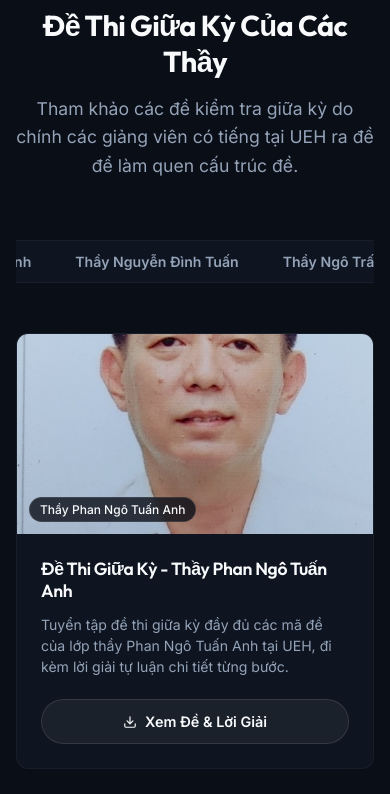
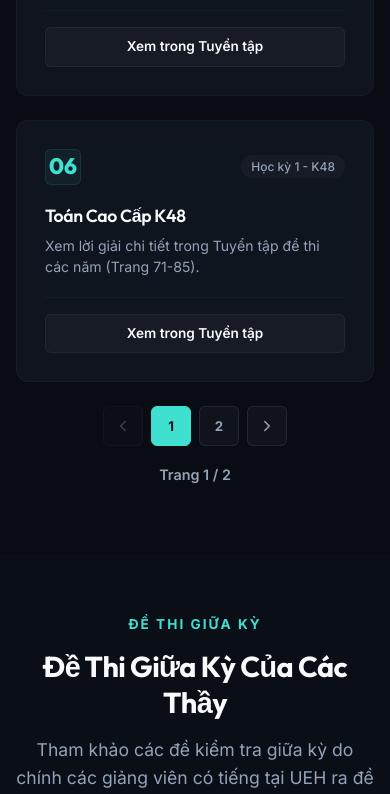
Before and after one commit to phuclu3123/toan_cao_cap_ueh_for_ace, a React (Vite) app in the folder frontend/: page /#/ in a window 390 px wide. Shown: the part 3680-4474 px from the top of the page. Built offline with nearby package versions, Linux system fonts and the light colour scheme; no server answers.

Commit message:
Mô tả thay đổi của bạn

```diff
--- a/frontend/src/assets/styles/Home.css
+++ b/frontend/src/assets/styles/Home.css
@@ -269,7 +269,7 @@
 
 .exams-grid {
   display: grid;
-  grid-template-columns: repeat(auto-fill, minmax(280px, 1fr));
+  grid-template-columns: repeat(3, minmax(0, 1fr));
   gap: 24px;
 }
 
@@ -412,7 +412,7 @@
 /* Midterm Grid Cards */
 .midterm-grid {
   display: grid;
-  grid-template-columns: repeat(auto-fill, minmax(280px, 1fr));
+  grid-template-columns: repeat(3, minmax(0, 1fr));
   gap: 30px;
 }
 
@@ -492,7 +492,7 @@
 
 .docs-grid {
   display: grid;
-  grid-template-columns: repeat(auto-fill, minmax(320px, 1fr));
+  grid-template-columns: repeat(3, minmax(0, 1fr));
   gap: 30px;
 }
 
@@ -503,6 +503,57 @@
 
 .external-card:hover {
   border-color: rgba(64, 224, 208, 0.15) !important;
+}
+
+.home-pagination {
+  display: flex;
+  align-items: center;
+  justify-content: center;
+  flex-wrap: wrap;
+  gap: 8px;
+  margin-top: 32px;
+}
+
+.home-page-btn {
+  width: 40px;
+  height: 40px;
+  display: inline-flex;
+  align-items: center;
+  justify-content: center;
+  border-radius: var(--radius-sm);
+  border: 1px solid rgba(255, 255, 255, 0.08);
+  background: rgba(255, 255, 255, 0.03);
+  color: var(--text-secondary);
+  font-weight: 700;
+  line-height: 1;
+  transition: var(--transition-fast);
+}
+
+.home-page-btn:hover:not(:disabled) {
+  border-color: rgba(64, 224, 208, 0.3);
+  color: var(--accent-teal);
+  background: rgba(64, 224, 208, 0.06);
+}
+
+.home-page-btn.active {
+  background: var(--accent-teal);
+  border-color: var(--accent-teal);
+  color: var(--bg-primary);
+}
+
+.home-page-btn:disabled {
+  cursor: not-allowed;
+  opacity: 0.35;
+}
+
+.home-page-summary {
+  min-height: 40px;
+  display: inline-flex;
+  align-items: center;
+  padding: 0 10px;
+  color: var(--text-secondary);
+  font-size: 0.9rem;
+  font-weight: 600;
 }
 
 /* ==========================================================================
@@ -565,6 +616,12 @@
   .about-image-area {
     order: 2; /* Put image below content on smaller tablets */
   }
+
+  .exams-grid,
+  .midterm-grid,
+  .docs-grid {
+    grid-template-columns: repeat(2, minmax(0, 1fr));
+  }
 }
 
 @media (max-width: 768px) {
@@ -597,4 +654,19 @@
   .contact-card {
     padding: 24px;
   }
+
+  .exams-grid,
+  .midterm-grid,
+  .docs-grid {
+    grid-template-columns: 1fr;
+  }
+
+  .home-pagination {
+    margin-top: 24px;
+  }
+
+  .home-page-summary {
+    width: 100%;
+    justify-content: center;
+  }
 }
--- a/frontend/src/pages/Home.jsx
+++ b/frontend/src/pages/Home.jsx
@@ -1,6 +1,6 @@
 import React, { useState, useEffect } from 'react';
-import { Link, useNavigate } from 'react-router-dom';
-import { Play, BookOpen, Download, Send, CheckCircle, AlertCircle, FileText, HelpCircle, Heart, User, Sparkles } from 'lucide-react';
+import { Link } from 'react-router-dom';
+import { Play, BookOpen, Download, Send, CheckCircle, AlertCircle, FileText, HelpCircle, User, Sparkles, ChevronLeft, ChevronRight } from 'lucide-react';
 import { documentsData as localDocs, midtermExams as localMidterms, finalExams as localFinals } from '../data/documentsData';
 import DocCard from '../components/DocCard';
 import { API_BASE_URL } from '../config';
@@ -9,6 +9,9 @@ import '../assets/styles/Home.css';
 export default function Home() {
   const [professorFilter, setProfessorFilter] = useState('all');
   const [docCategoryTab, setDocCategoryTab] = useState('all');
+  const [finalPage, setFinalPage] = useState(1);
+  const [midtermPage, setMidtermPage] = useState(1);
+  const [docsPage, setDocsPage] = useState(1);
 
   // Dynamic database lists
   const [docs, setDocs] = useState([]);
@@ -23,7 +26,7 @@ export default function Home() {
   const [contactStatus, setContactStatus] = useState('idle'); // idle | loading | success | error
   const [contactStatusMsg, setContactStatusMsg] = useState('');
 
-  const navigate = useNavigate();
+  const itemsPerHomePage = 6;
 
   useEffect(() => {
     const fetchResources = async () => {
@@ -103,6 +106,68 @@ export default function Home() {
   const filteredDocs = docCategoryTab === 'all'
     ? docs
     : docs.filter(doc => doc.category === docCategoryTab);
+
+  const getPaginatedItems = (items, page) => {
+    const startIndex = (page - 1) * itemsPerHomePage;
+    return items.slice(startIndex, startIndex + itemsPerHomePage);
+  };
+
+  const getTotalPages = (items) => Math.max(1, Math.ceil(items.length / itemsPerHomePage));
+
+  const paginatedFinals = getPaginatedItems(finals, finalPage);
+  const paginatedMidterms = getPaginatedItems(filteredMidtermExams, midtermPage);
+  const paginatedDocs = getPaginatedItems(filteredDocs, docsPage);
+
+  const handleProfessorFilterChange = (filter) => {
+    setProfessorFilter(filter);
+    setMidtermPage(1);
+  };
+
+  const handleDocCategoryChange = (category) => {
+    setDocCategoryTab(category);
+    setDocsPage(1);
+  };
+
+  const PaginationControls = ({ currentPage, totalPages, onPageChange, label }) => {
+    if (totalPages <= 1) return null;
+
+    return (
+      <div className="home-pagination" aria-label={label}>
+        <button
+          type="button"
+          className="home-page-btn"
+          onClick={() => onPageChange(currentPage - 1)}
+          disabled={currentPage === 1}
+          aria-label="Trang trước"
+        >
+          <ChevronLeft size={18} />
+        </button>
+
+        {Array.from({ length: totalPages }, (_, i) => i + 1).map((pageNumber) => (
+          <button
+            type="button"
+            key={pageNumber}
+            className={`home-page-btn ${currentPage === pageNumber ? 'active' : ''}`}
+            onClick={() => onPageChange(pageNumber)}
+          >
+            {pageNumber}
+          </button>
+        ))}
+
+        <button
+          type="button"
+          className="home-page-btn"
+          onClick={() => onPageChange(currentPage + 1)}
+          disabled={currentPage === totalPages}
+          aria-label="Trang sau"
+        >
+          <ChevronRight size={18} />
+        </button>
+
+        <span className="home-page-summary">Trang {currentPage} / {totalPages}</span>
+      </div>
+    );
+  };
 
   return (
     <div className="home-page">
@@ -208,10 +273,10 @@ export default function Home() {
           </div>
 
           <div className="exams-grid">
-            {finals.slice(0, 4).map((exam, index) => (
-              <div key={index} className="exam-card glass-panel">
+            {paginatedFinals.map((exam, index) => (
+              <div key={exam.id} className="exam-card glass-panel">
                 <div className="exam-card-header">
-                  <span className="exam-index">{(index + 1).toString().padStart(2, '0')}</span>
+                  <span className="exam-index">{(((finalPage - 1) * itemsPerHomePage) + index + 1).toString().padStart(2, '0')}</span>
                   <span className="exam-date">{exam.date}</span>
                 </div>
                 <div className="exam-card-body">
@@ -233,11 +298,12 @@ export default function Home() {
             ))}
           </div>
 
-          <div className="text-center mt-8">
-            <Link to="/resources?category=final" className="btn btn-secondary">
-              <span>Xem tất cả đề thi cuối kỳ ({finals.length})</span>
-            </Link>
-          </div>
+          <PaginationControls
+            currentPage={finalPage}
+            totalPages={getTotalPages(finals)}
+            onPageChange={setFinalPage}
+            label="Phân trang đề thi cuối kỳ"
+          />
         </div>
       </section>
 
@@ -253,16 +319,16 @@ export default function Home() {
           {/* Midterm Filter tabs */}
           <div className="filter-tabs-wrapper">
             <div className="filter-tabs glass-panel">
-              <button className={`filter-tab-btn ${professorFilter === 'all' ? 'active' : ''}`} onClick={() => setProfessorFilter('all')}>Tất cả</button>
-              <button className={`filter-tab-btn ${professorFilter === 'pnta' ? 'active' : ''}`} onClick={() => setProfessorFilter('pnta')}>Thầy Phan Ngô Tuấn Anh</button>
-              <button className={`filter-tab-btn ${professorFilter === 'ndt' ? 'active' : ''}`} onClick={() => setProfessorFilter('ndt')}>Thầy Nguyễn Đình Tuấn</button>
-              <button className={`filter-tab-btn ${professorFilter === 'ntv' ? 'active' : ''}`} onClick={() => setProfessorFilter('ntv')}>Thầy Ngô Trấn Vũ</button>
-              <button className={`filter-tab-btn ${professorFilter === 'ntvv' ? 'active' : ''}`} onClick={() => setProfessorFilter('ntvv')}>Thầy Nguyễn Thanh Vân</button>
+              <button className={`filter-tab-btn ${professorFilter === 'all' ? 'active' : ''}`} onClick={() => handleProfessorFilterChange('all')}>Tất cả</button>
+              <button className={`filter-tab-btn ${professorFilter === 'pnta' ? 'active' : ''}`} onClick={() => handleProfessorFilterChange('pnta')}>Thầy Phan Ngô Tuấn Anh</button>
+              <button className={`filter-tab-btn ${professorFilter === 'ndt' ? 'active' : ''}`} onClick={() => handleProfessorFilterChange('ndt')}>Thầy Nguyễn Đình Tuấn</button>
+              <button className={`filter-tab-btn ${professorFilter === 'ntv' ? 'active' : ''}`} onClick={() => handleProfessorFilterChange('ntv')}>Thầy Ngô Trấn Vũ</button>
+              <button className={`filter-tab-btn ${professorFilter === 'ntvv' ? 'active' : ''}`} onClick={() => handleProfessorFilterChange('ntvv')}>Thầy Nguyễn Thanh Vân</button>
             </div>
           </div>
 
           <div className="midterm-grid">
-            {filteredMidtermExams.slice(0, 3).map((exam) => (
+            {paginatedMidterms.map((exam) => (
               <div key={exam.id} className="midterm-card glass-panel">
                 <div className="midterm-card-img-wrapper">
                   <img
@@ -285,11 +351,12 @@ export default function Home() {
             ))}
           </div>
 
-          <div className="text-center mt-8">
-            <Link to={`/resources?category=midterm`} className="btn btn-secondary">
-              <span>Xem tất cả đề thi giữa kỳ ({midterms.length})</span>
-            </Link>
-          </div>
+          <PaginationControls
+            currentPage={midtermPage}
+            totalPages={getTotalPages(filteredMidtermExams)}
+            onPageChange={setMidtermPage}
+            label="Phân trang đề thi giữa kỳ"
+          />
         </div>
       </section>
 
@@ -305,16 +372,16 @@ export default function Home() {
           {/* Category Tabs */}
           <div className="filter-tabs-wrapper">
             <div className="filter-tabs category-tabs glass-panel">
-              <button className={`filter-tab-btn ${docCategoryTab === 'all' ? 'active' : ''}`} onClick={() => setDocCategoryTab('all')}>Tất cả</button>
-              <button className={`filter-tab-btn ${docCategoryTab === 'latest' ? 'active' : ''}`} onClick={() => setDocCategoryTab('latest')}>Tài liệu mới nhất</button>
-              <button className={`filter-tab-btn ${docCategoryTab === 'support' ? 'active' : ''}`} onClick={() => setDocCategoryTab('support')}>Tài liệu bổ trợ</button>
-              <button className={`filter-tab-btn ${docCategoryTab === 'other' ? 'active' : ''}`} onClick={() => setDocCategoryTab('other')}>Tài liệu khác</button>
+              <button className={`filter-tab-btn ${docCategoryTab === 'all' ? 'active' : ''}`} onClick={() => handleDocCategoryChange('all')}>Tất cả</button>
+              <button className={`filter-tab-btn ${docCategoryTab === 'latest' ? 'active' : ''}`} onClick={() => handleDocCategoryChange('latest')}>Tài liệu mới nhất</button>
+              <button className={`filter-tab-btn ${docCategoryTab === 'support' ? 'active' : ''}`} onClick={() => handleDocCategoryChange('support')}>Tài liệu bổ trợ</button>
+              <button className={`filter-tab-btn ${docCategoryTab === 'other' ? 'active' : ''}`} onClick={() => handleDocCategoryChange('other')}>Tài liệu khác</button>
             </div>
           </div>
 
           {/* Grid Cards */}
           <div className="docs-grid">
-            {filteredDocs.slice(0, 3).map((doc) => (
+            {paginatedDocs.map((doc) => (
               doc.externalUrl ? (
                 // If it is a direct Google Drive link
                 <div key={doc.id} className="doc-card glass-panel external-card">
@@ -348,11 +415,12 @@ export default function Home() {
             ))}
           </div>
 
-          <div className="text-center mt-8">
-            <Link to="/resources?category=publication" className="btn btn-secondary">
-              <span>Xem tất cả tài liệu & ấn phẩm ({docs.length})</span>
-            </Link>
-          </div>
+          <PaginationControls
+            currentPage={docsPage}
+            totalPages={getTotalPages(filteredDocs)}
+            onPageChange={setDocsPage}
+            label="Phân trang tài liệu và ấn phẩm"
+          />
         </div>
       </section>
 
```
